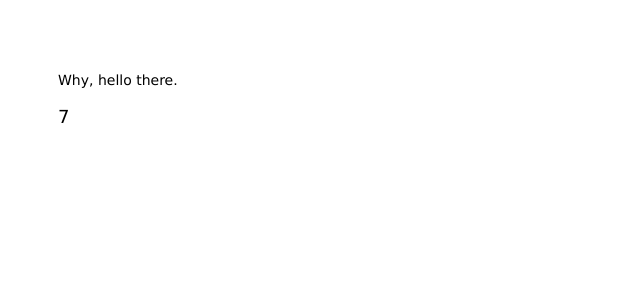
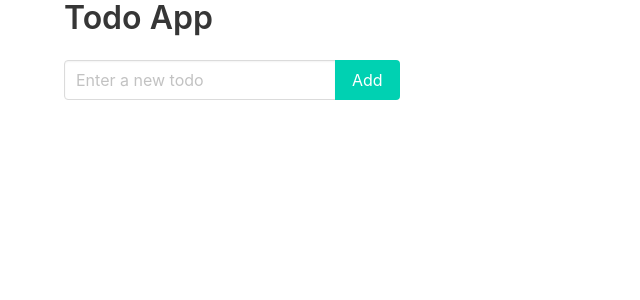
Before and after one commit to ioiooi/react-todo-app, a React app: page / in a window 1280 px wide. Shown: the top 300 px of the page, without its empty margins (0-640 px from the left). Built offline with nearby package versions, Linux system fonts and the light colour scheme.

Commit message:
ChatGPT todoapp with bulma

```diff
--- a/package.json
+++ b/package.json
@@ -10,6 +10,7 @@
   "author": "Eugen Mayer",
   "license": "ISC",
   "dependencies": {
+    "bulma": "^0.9.4",
     "react": "^18.2.0",
     "react-dom": "^18.2.0"
   },
--- a/src/App.js
+++ b/src/App.js
@@ -1,35 +1,66 @@
-import React, { useEffect, useState, useRef } from "react";
+import "bulma/css/bulma.css";
+import React, { useState } from "react";
 
-const App = () => {
-  const [count, setCount] = useState(0);
-  const countRef = useRef(count);
+const TodoApp = () => {
+  const [todos, setTodos] = useState([]);
+  const [inputValue, setInputValue] = useState("");
 
-  // Within the first useEffect hook, whenever the count value changes, the ref value
-  // countRef.current is updated to match the latest count value. This ensures that the ref
-  // always holds the correct and up-to-date count value.
-  useEffect(() => {
-    countRef.current = count;
-  }, [count]);
+  const handleInputChange = (event) => {
+    setInputValue(event.target.value);
+  };
 
-  // Then, in the second useEffect hook, the countRef.current value (which represents
-  // the latest count value) is used to increment and update the count state within the
-  // setInterval callback.
-  useEffect(() => {
-    const intervalId = setInterval(() => {
-      setCount(countRef.current + 1);
-    }, 1000);
+  const handleAddTodo = () => {
+    if (inputValue) {
+      const newTodo = {
+        id: todos.length + 1,
+        text: inputValue,
+      };
+      setTodos([...todos, newTodo]);
+      setInputValue("");
+    }
+  };
 
-    return () => {
-      clearInterval(intervalId);
-    };
-  }, []);
+  const handleRemoveTodo = (id) => {
+    const updatedTodos = todos.filter((todo) => todo.id !== id);
+    setTodos(updatedTodos);
+  };
 
   return (
-    <div>
-      <p>Why, hello there.</p>
-      <p id="counter">{count}</p>
+    <div className="container">
+      <h1 className="title">Todo App</h1>
+      <div className="field has-addons">
+        <div className="control">
+          <input
+            className="input"
+            type="text"
+            placeholder="Enter a new todo"
+            value={inputValue}
+            onChange={handleInputChange}
+          />
+        </div>
+        <div className="control">
+          <button className="button is-primary" onClick={handleAddTodo}>
+            Add
+          </button>
+        </div>
+      </div>
+      <ul>
+        {todos.map((todo) => (
+          <li key={todo.id} className="notification">
+            <div className="level">
+              <div className="level-left">{todo.text}</div>
+              <div className="level-right">
+                <button
+                  className="delete"
+                  onClick={() => handleRemoveTodo(todo.id)}
+                />
+              </div>
+            </div>
+          </li>
+        ))}
+      </ul>
     </div>
   );
 };
 
-export default App;
+export default TodoApp;
--- a/src/index.css
+++ /dev/null
@@ -1,8 +0,0 @@
-body {
-  padding: 50px;
-  font: 14px "Lucida Grande", Helvetica, Arial, sans-serif;
-}
-
-#counter {
-  font-size: 18px;
-}
--- a/src/index.js
+++ b/src/index.js
@@ -1,4 +1,3 @@
-import "./index.css";
 import React from "react";
 import ReactDOM from "react-dom/client";
 import App from "./App";
```
Also changed, not shown: 2 other files (tests, documents, lock files or other folders).
